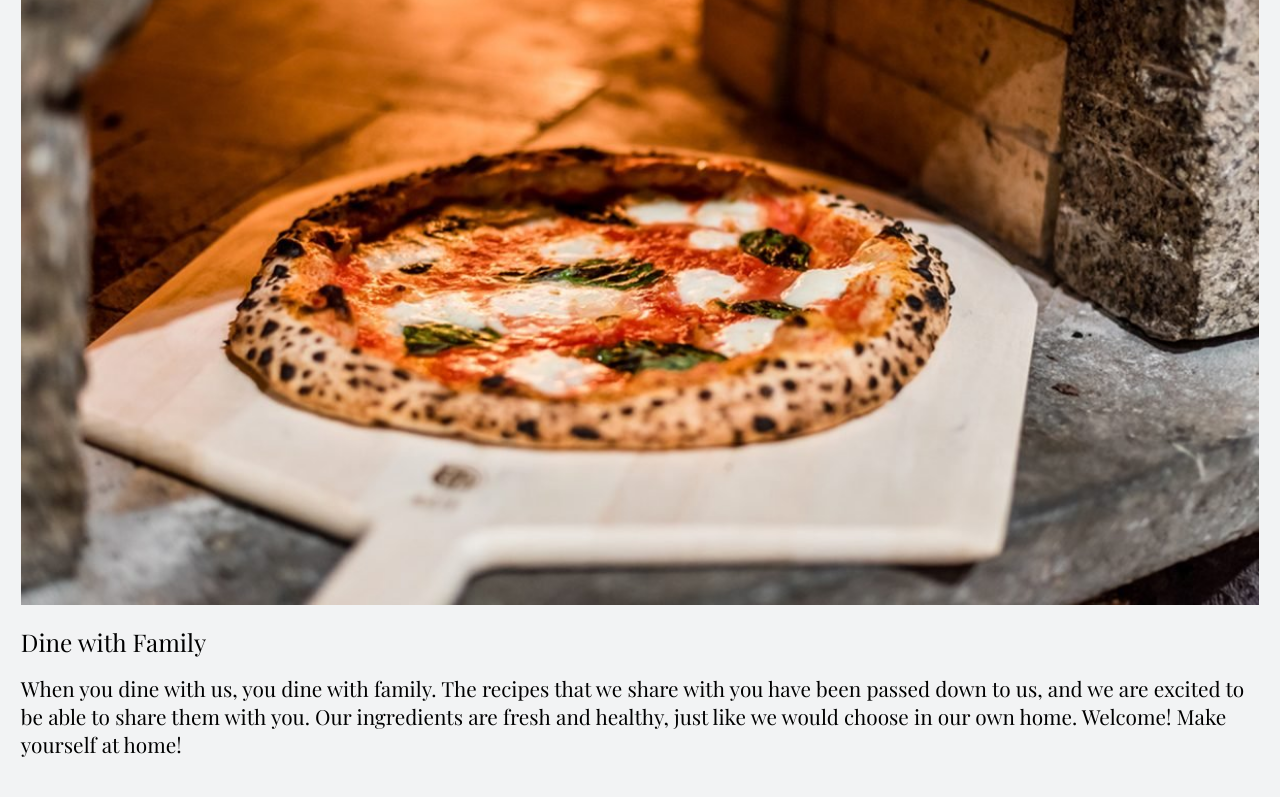
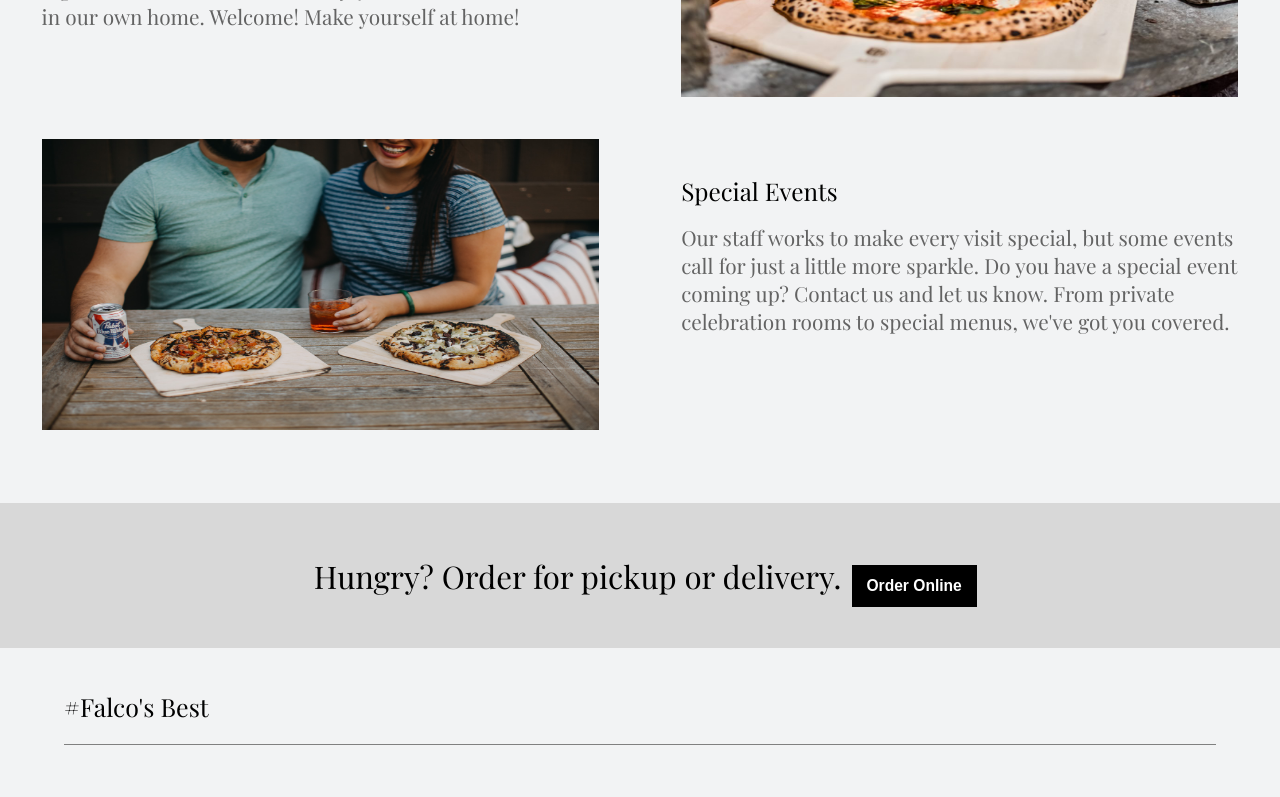
Before and after one commit to Yummy275/falcos-pies, a React (Create React App) app: page / in a window 1280 px wide. Shown: the part 980-1777 px from the top of the page. After the commit the page ends 1725 px from the top, so only its background shows below. Built offline with nearby package versions, Linux system fonts and the light colour scheme.

Commit message:
home welcome reponsive and lookin good

```diff
--- /dev/null
+++ b/src/components/GrayBar.js
@@ -0,0 +1,9 @@
+import styled from 'styled-components';
+
+const GrayBar = styled.div`
+    margin-top: 1.5rem;
+    width: 100%;
+    background-color: #d8d8d8;
+`;
+
+export default GrayBar;
--- /dev/null
+++ b/src/components/HomeGallery.js
@@ -0,0 +1,17 @@
+import React from 'react';
+import styled from 'styled-components';
+import TextWithDivider from './TextWithDivider';
+
+const Container = styled.div`
+    margin-top: 1rem;
+`;
+
+const HomeGallery = () => {
+    return (
+        <Container>
+            <TextWithDivider word="#Falco's Best"></TextWithDivider>
+        </Container>
+    );
+};
+
+export default HomeGallery;
--- a/src/components/HomeHeader.js
+++ b/src/components/HomeHeader.js
@@ -1,13 +1,14 @@
 import React from 'react';
 import styled from 'styled-components';
 import heroImg from '../images/hero-img.jpg';
+import StdBtn from './StdBtn';
 
 const Container = styled.div`
     position: relative;
     display: flex;
     align-items: center;
     justify-content: center;
-    margin-top: 0.75rem;
+    margin-top: 1rem;
 
     @media (min-width: 768px) {
         justify-content: flex-start;
@@ -64,14 +65,6 @@ const SubWords = styled.h3`
     }
 `;
 
-const Btn = styled.button`
-    width: 6rem;
-    height: 2rem;
-    font-size: 0.75rem;
-    font-weight: bold;
-    margin-top: 1rem;
-`;
-
 const HomeHeader = () => {
     return (
         <Container>
@@ -82,7 +75,7 @@ const HomeHeader = () => {
                 </MainWords>
                 <Divider></Divider>
                 <SubWords>Authentic Italian with a modern twist.</SubWords>
-                <Btn>Order Now</Btn>
+                <StdBtn>Order Now</StdBtn>
             </WordsHolder>
         </Container>
     );
--- a/src/components/HomeWelcome.js
+++ b/src/components/HomeWelcome.js
@@ -2,12 +2,19 @@ import React from 'react';
 import styled from 'styled-components';
 import TextWithDivider from './TextWithDivider';
 import WelcomeCard from './WelcomeCard';
+import GrayBar from './GrayBar';
+import OnlineOrderAd from './OnlineOrderAd';
 import cardOneImg from '../images/home-card-one.jpg';
 import cardTwoImg from '../images/home-card-two.jpg';
 
-const Container = styled.div``;
+const Container = styled.div`
+    margin-top: 1rem;
+`;
 
 const CardHolder = styled.div`
+    display: flex;
+    flex-direction: column;
+    align-items: center;
     margin-top: 1.5rem;
 `;
 
@@ -20,13 +27,18 @@ const HomeWelcome = () => {
                     image={cardOneImg}
                     title="Dine with Family"
                     words="When you dine with us, you dine with family. The recipes that we share with you have been passed down to us, and we are excited to be able to share them with you. Our ingredients are fresh and healthy, just like we would choose in our own home. Welcome! Make yourself at home!"
+                    reversedFlex={true}
                 ></WelcomeCard>
                 <WelcomeCard
                     image={cardTwoImg}
                     title="Special Events"
                     words="Our staff works to make every visit special, but some events call for just a little more sparkle. Do you have a special event coming up? Contact us and let us know. From private celebration rooms to special menus, we've got you covered."
+                    reversedFlex={false}
                 ></WelcomeCard>
             </CardHolder>
+            <GrayBar>
+                <OnlineOrderAd words="Hungry? Order for pickup or delivery."></OnlineOrderAd>
+            </GrayBar>
         </Container>
     );
 };
--- /dev/null
+++ b/src/components/OnlineOrderAd.js
@@ -0,0 +1,33 @@
+import React from 'react';
+import styled from 'styled-components';
+import StdButton from './StdBtn';
+
+const Container = styled.div`
+    display: flex;
+    flex-wrap: wrap;
+    justify-content: center;
+    align-items: center;
+    padding: 2rem;
+`;
+
+const Words = styled.h2`
+    margin: 0.5rem;
+    text-align: center;
+    font-weight: 100;
+`;
+
+const BlackBtn = styled(StdButton)`
+    color: white;
+    background-color: black;
+`;
+
+const OnlineOrderAd = ({ words }) => {
+    return (
+        <Container>
+            <Words>{words}</Words>
+            <BlackBtn>Order Online</BlackBtn>
+        </Container>
+    );
+};
+
+export default OnlineOrderAd;
--- /dev/null
+++ b/src/components/StdBtn.js
@@ -0,0 +1,12 @@
+import styled from 'styled-components';
+
+const StdBtn = styled.button`
+    width: 6rem;
+    height: 2rem;
+    font-size: 0.75rem;
+    font-weight: bold;
+    margin-top: 1rem;
+    border: none;
+`;
+
+export default StdBtn;
--- a/src/components/WelcomeCard.js
+++ b/src/components/WelcomeCard.js
@@ -4,24 +4,44 @@ import styled from 'styled-components';
 const Container = styled.div`
     padding: 0 1rem;
     margin-bottom: 2rem;
+
+    @media (min-width: 1024px) {
+        display: flex;
+        justify-content: space-between;
+        max-height: 14rem;
+        max-width: 60rem;
+        ${(props) => (props.reversedFlex ? 'flex-direction: row-reverse;' : '')}
+    }
 `;
 
 const CardImg = styled.img`
     width: 100%;
+
+    @media (min-width: 1024px) {
+        width: 45%;
+        margin: 0 1rem;
+    }
 `;
 
-const WordsHolder = styled.div``;
+const WordsHolder = styled.div`
+    @media (min-width: 1024px) {
+        padding: 1rem;
+        width: 45%;
+    }
+`;
 
 const SecTitle = styled.h3`
     font-weight: 100;
     margin: 0.75rem 0;
 `;
 
-const Words = styled.p``;
+const Words = styled.p`
+    color: #636363;
+`;
 
-const WelcomeCard = ({ image, title, words }) => {
+const WelcomeCard = ({ image, title, words, reversedFlex }) => {
     return (
-        <Container>
+        <Container reversedFlex={reversedFlex}>
             <CardImg src={image}></CardImg>
             <WordsHolder>
                 <SecTitle>{title}</SecTitle>
--- a/src/pages/HomePage.js
+++ b/src/pages/HomePage.js
@@ -1,12 +1,14 @@
 import React from 'react';
 import HomeHeader from '../components/HomeHeader';
 import HomeWelcome from '../components/HomeWelcome';
+import HomeGallery from '../components/HomeGallery';
 
 const HomePage = () => {
     return (
         <>
             <HomeHeader></HomeHeader>
             <HomeWelcome></HomeWelcome>
+            <HomeGallery></HomeGallery>
         </>
     );
 };
```
